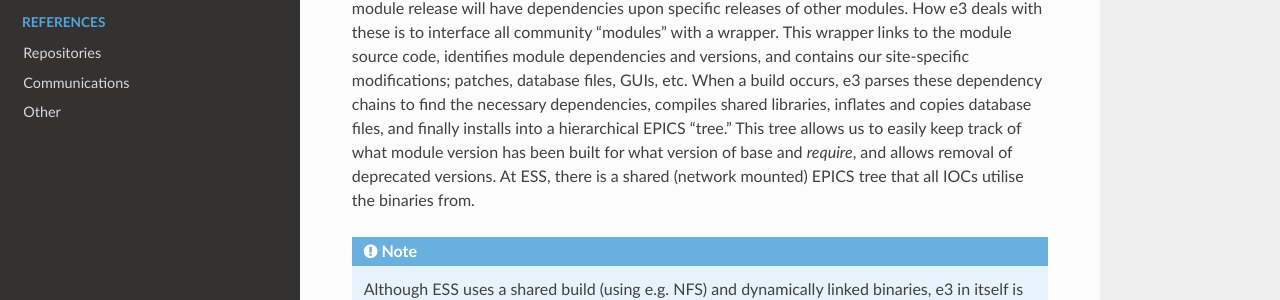
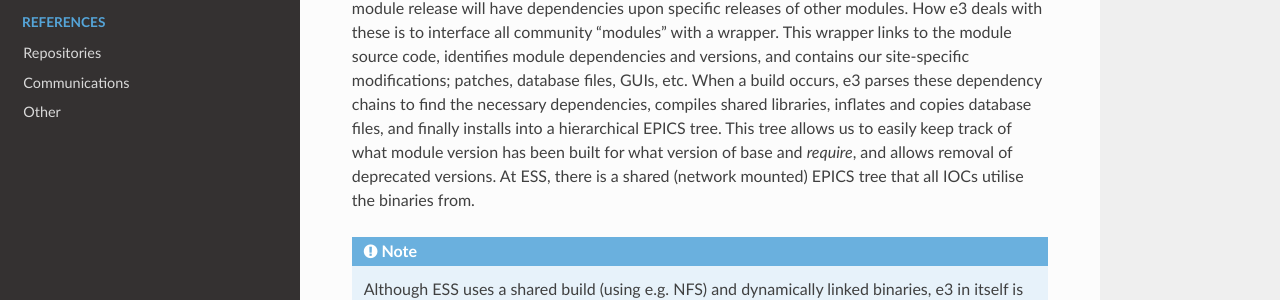
Before and after one commit to ttkorhonen/e3pages, a Sphinx documentation site: the page built from docs/design/1_intro.md, in a window 1280 px wide and 900 px high. Shown: the part 499-799 px from the top of the window. Built offline with Sphinx 7.4.7 and the Read the Docs theme 2.0.0, drawn with Linux system fonts in a browser that asks for light colours; some of the changed text lies outside the part shown.

```diff
--- a/docs/design/1_intro.md
+++ b/docs/design/1_intro.md
@@ -4,7 +4,7 @@ ESS has gone through a few different EPICS environments during its construction
 
 In short, e3 is a packaged EPICS environment---but e3 also offers much more. Part of e3 is also a common front-end for users and developers at ESS, a collection of utilities to set up and maintain the environment, and a framework to facilitate dependency management. The intention was twofold with e3: to simplify life for integrators, but also for a central team managing the environment. At the core of e3 is a fork of PSI's [*require*](https://github.com/paulscherrerinstitute/require) module, *git*, *GNU Make*, and *module wrappers* (to bring standard community EPICS modules into the e3 environment).
 
-Two of the key design considerations for e3 were dependency management and quality management. EPICS modules vary in structure and in quality, and each site that use EPICS have their own style and conventions, which will be reflected in the source code. Furthermore, each module release will have dependencies upon specific releases of other modules. How e3 deals with these is to interface all community "modules" with a wrapper. This wrapper links to the module source code, identifies module dependencies and versions, and contains our site-specific modifications; patches, database files, GUIs, etc. When a build occurs, e3 parses these dependency chains to find the necessary dependencies, compiles shared libraries, inflates and copies database files, and finally installs into a hierarchical EPICS "tree." This tree allows us to easily keep track of what module version has been built for what version of base and *require*, and allows removal of deprecated versions. At ESS, there is a shared (network mounted) EPICS tree that all IOCs utilise the binaries from.
+Two of the key design considerations for e3 were dependency management and quality management. EPICS modules vary in structure and in quality, and each site that use EPICS have their own style and conventions, which will be reflected in the source code. Furthermore, each module release will have dependencies upon specific releases of other modules. How e3 deals with these is to interface all community "modules" with a wrapper. This wrapper links to the module source code, identifies module dependencies and versions, and contains our site-specific modifications; patches, database files, GUIs, etc. When a build occurs, e3 parses these dependency chains to find the necessary dependencies, compiles shared libraries, inflates and copies database files, and finally installs into a hierarchical EPICS tree. This tree allows us to easily keep track of what module version has been built for what version of base and *require*, and allows removal of deprecated versions. At ESS, there is a shared (network mounted) EPICS tree that all IOCs utilise the binaries from.
 
 :::{note}
 Although ESS uses a shared build (using e.g. NFS) and dynamically linked binaries, e3 in itself is not bound to this distribution approach.[^conda] Similarly, there's an associated toolsuite (*systemd*, *procServ*, *conserver*, etc.) used to manage IOCs at ESS, but these are decoupled from e3, just as client and service applications (such as *CS-Studio*, *DisplayBuilder*, *ChannelFinder*, and so on) are.
```
